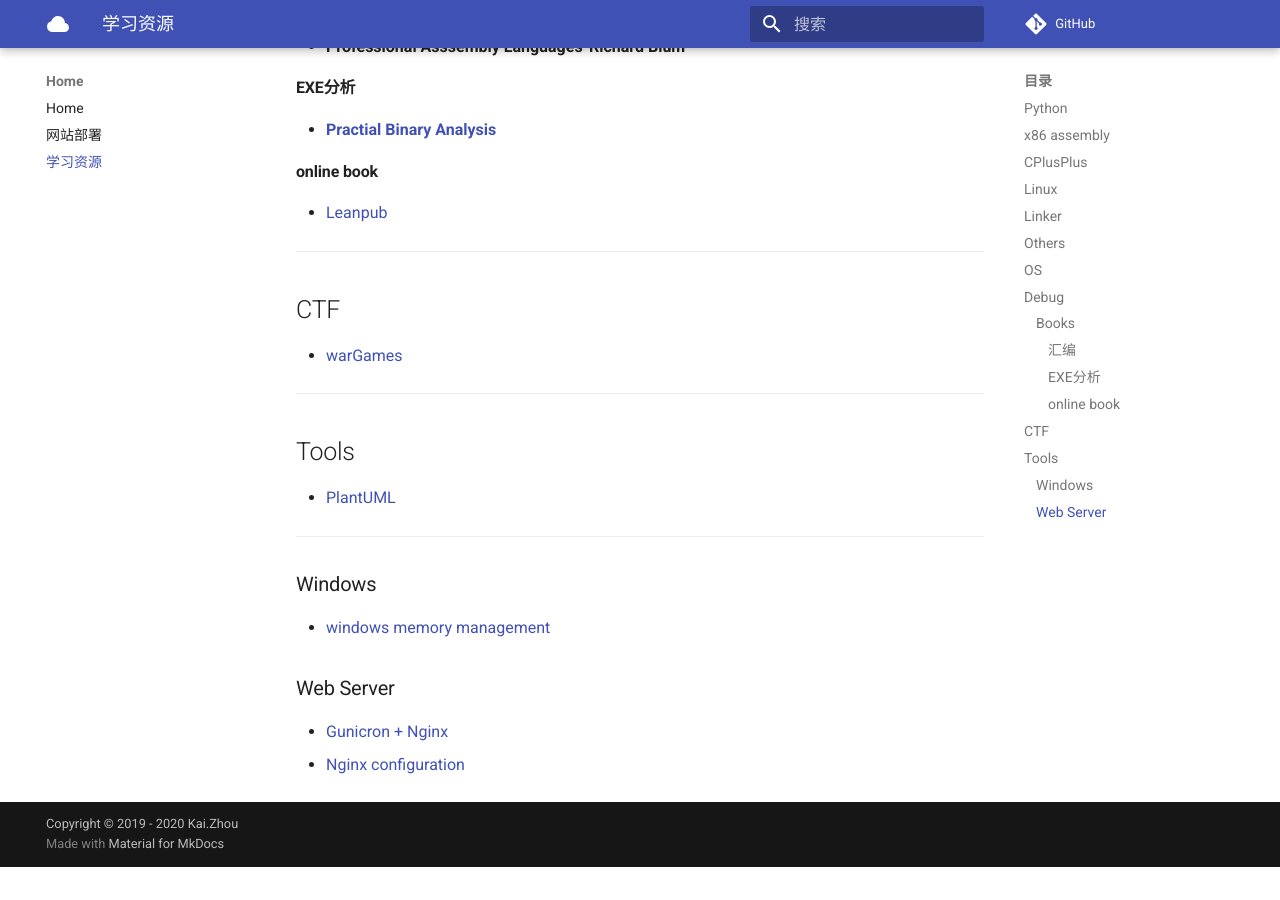
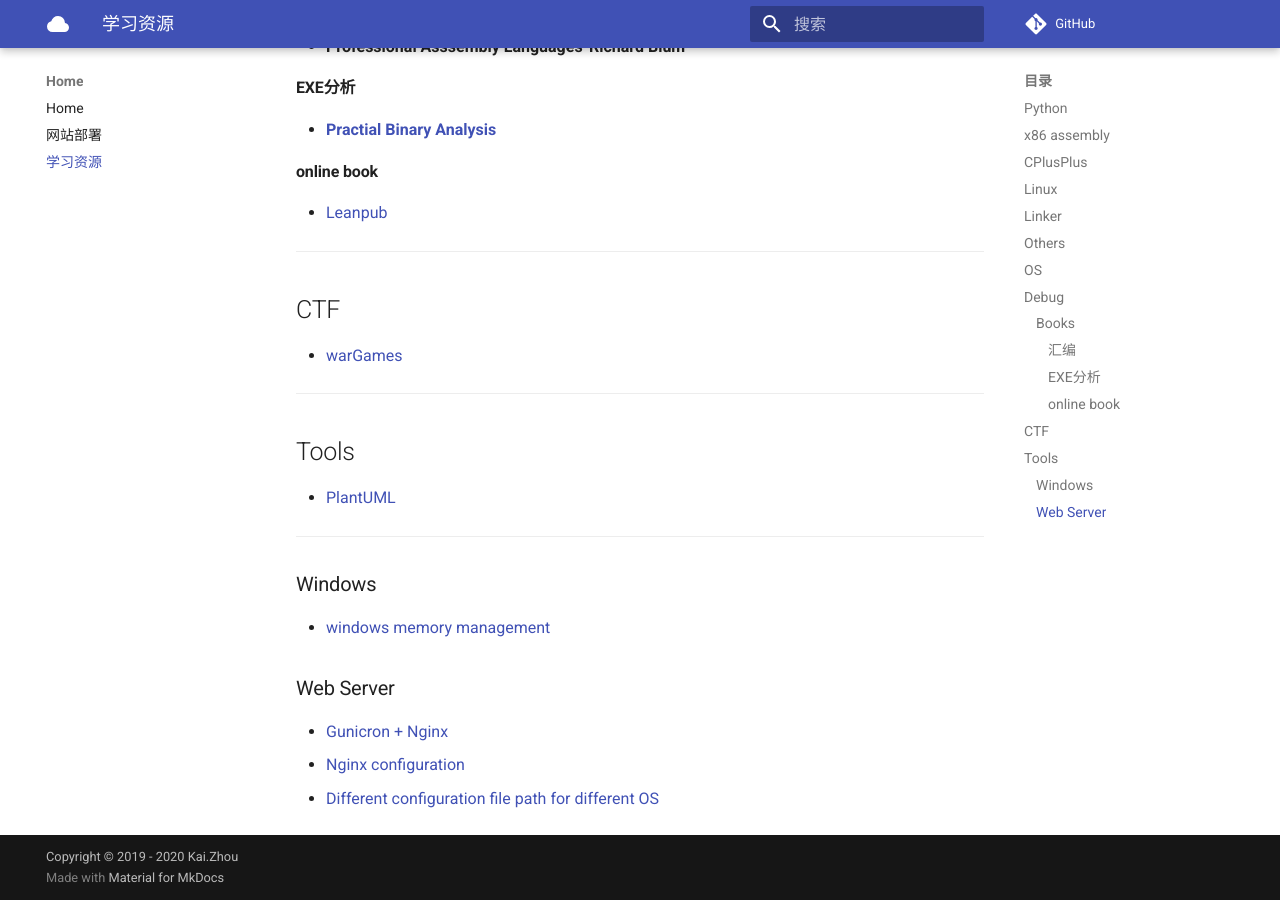
Before and after one commit to zhoukaidev/ks_blog, an MkDocs documentation site: the page built from docs/trainingResource.md, in a window 1280 px wide and 900 px high, scrolled down 1782 px. Built offline with MkDocs 1.6.1 and Material for MkDocs 9.7.7, drawn with Linux system fonts in a browser that asks for light colours; comment, search, counter and statistics services are not loaded; before the commit the page ends 2649 px from its top, so only the background shows below that.

Commit message:
Update trainingResource.md

```diff
--- a/docs/trainingResource.md
+++ b/docs/trainingResource.md
@@ -94,3 +94,4 @@ Record the link of training resource to save my bad memroy.
 
 * [Gunicron + Nginx](https://www.digitalocean.com/community/tutorials/how-to-serve-flask-applications-with-gunicorn-and-nginx-on-ubuntu-18-04)
 * [Nginx configuration](https://medium.com/@jgefroh/a-guide-to-using-nginx-for-static-websites-d96a9d034940)
+* [Different configuration file path for different OS](https://www.linode.com/docs/web-servers/nginx/how-to-configure-nginx/#server-blocks)
```
